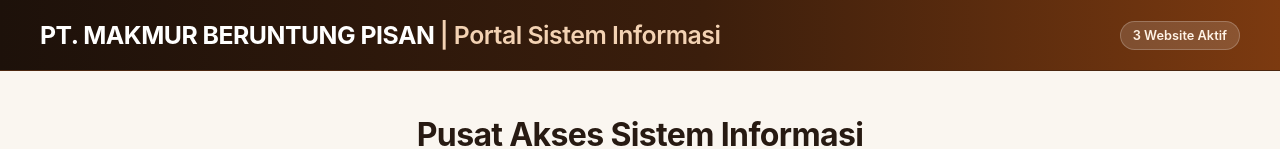
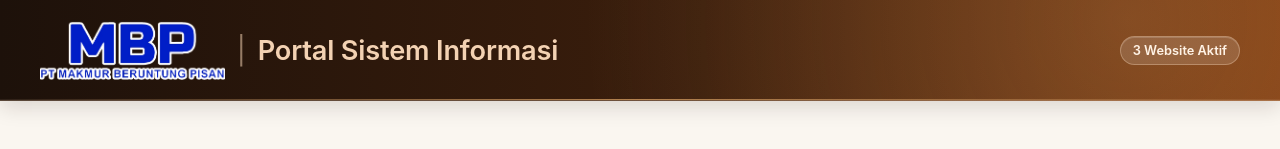
Before and after one commit to putradwi-dev/homepage, a plain HTML site: page index.html in a window 1280 px wide. Shown: the top 149 px of the page. Drawn offline with Linux system fonts and the light colour scheme.

Commit message:
Update index.html

```diff
--- a/index.html
+++ b/index.html
@@ -121,10 +121,30 @@
     }
 
     header {
-      background: linear-gradient(90deg, #1d110a 0%, #3b1e0c 55%, #7c3a10 100%);
-      border-bottom: 1px solid #4c2710;
+      position: relative;
+      background:
+        radial-gradient(circle at 88% 20%, rgba(226, 168, 104, 0.22) 0%, rgba(226, 168, 104, 0) 48%),
+        linear-gradient(90deg, #1d110a 0%, #3b1e0c 55%, #7c3a10 100%);
+      border-bottom: 1px solid rgba(243, 210, 179, 0.28);
+      box-shadow: 0 6px 20px rgba(29, 17, 10, 0.14);
       padding: 20px 24px;
       color: #ffffff;
+    }
+
+    header::after {
+      content: "";
+      position: absolute;
+      left: 0;
+      right: 0;
+      bottom: 0;
+      height: 1.5px;
+      background: linear-gradient(
+        90deg,
+        rgba(243, 210, 179, 0.08) 0%,
+        rgba(226, 168, 104, 0.72) 50%,
+        rgba(243, 210, 179, 0.08) 100%
+      );
+      pointer-events: none;
     }
 
     .header-inner {
@@ -137,22 +157,43 @@
     }
 
     .brand {
-      font-size: 1.55rem;
-      font-weight: 700;
+      display: inline-flex;
+      align-items: center;
+      gap: 12px;
+      font-size: 1.15rem;
+      font-weight: 600;
       color: #ffffff;
-      letter-spacing: -0.02em;
+      letter-spacing: -0.01em;
     }
 
-    .brand span {
+    .header-logo {
+      height: 60px;
+      width: auto;
+      max-width: 200px;
+      object-fit: contain;
+      display: inline-block;
+      vertical-align: middle;
+      flex-shrink: 0;
+    }
+
+    .brand-divider {
+      color: rgba(243, 210, 179, 0.55);
+      font-weight: 400;
+      font-size: 1.7rem;
+    }
+
+    .brand span.brand-subtitle {
       color: #f3d2b3;
       font-weight: 600;
+	  font-size: 1.7rem;
     }
 
     .badge {
       font-size: 0.8rem;
       background: rgba(255, 255, 255, 0.14);
       color: #fff3e6;
-      border: 1px solid rgba(255, 255, 255, 0.22);
+      border: 1px solid rgba(243, 210, 179, 0.36);
+      box-shadow: inset 0 1px 0 rgba(255, 255, 255, 0.16);
       padding: 6px 12px;
       border-radius: 999px;
       font-weight: 600;
@@ -209,8 +250,8 @@
       box-shadow: var(--shadow);
       display: flex;
       flex-direction: column;
-  justify-content: flex-start; /* sebelumnya space-between */
-  gap: 20px; /* jarak konsisten antara teks dan tombol */
+      justify-content: flex-start;
+      gap: 20px;
       transition: transform 0.25s ease, box-shadow 0.25s ease, border-color 0.25s ease;
     }
 
@@ -352,14 +393,14 @@
       text-decoration: none;
       background: var(--primary);
       color: #ffffff;
-  font-family: inherit; /* samakan font dengan body & tombol <a> */
+      font-family: inherit;
       font-weight: 600;
       font-size: 0.95rem;
-  line-height: 1.25; /* samakan tinggi baris */
+      line-height: 1.25;
       padding: 12px 18px;
       border-radius: 10px;
       border: none;
-  width: 100%; /* samakan lebar penuh di tiap kartu */
+      width: 100%;
       cursor: pointer;
       transition: background-color 0.2s ease;
     }
@@ -744,7 +785,11 @@
 <body>
   <header>
     <div class="header-inner">
-      <div class="brand">PT. MAKMUR BERUNTUNG PISAN <span>| Portal Sistem Informasi</span></div>
+      <div class="brand">
+        <img src="https://raw.githubusercontent.com/putradwi-dev/homepage/main/ptmbp.png" alt="PT. Makmur Beruntung Pisan" class="header-logo" />
+        <span class="brand-divider">|</span>
+        <span class="brand-subtitle">Portal Sistem Informasi</span>
+      </div>
       <div class="badge">3 Website Aktif</div>
     </div>
   </header>
@@ -868,6 +913,7 @@
             <span>Marvell Tangsel</span>
           </a>
         </div>
+
         <div class="ecommerce-links" aria-label="Lokasi Gudang">
           <a class="store-pill" href="https://maps.app.goo.gl/8xz4Wc2vE6yt64gE7" target="_blank" rel="noopener noreferrer">
             <img src="https://raw.githubusercontent.com/putradwi-dev/homepage/main/gmaps.png" alt="Google Maps" class="store-logo" />
```
Lines whose indentation alone changed are shown as unchanged.
